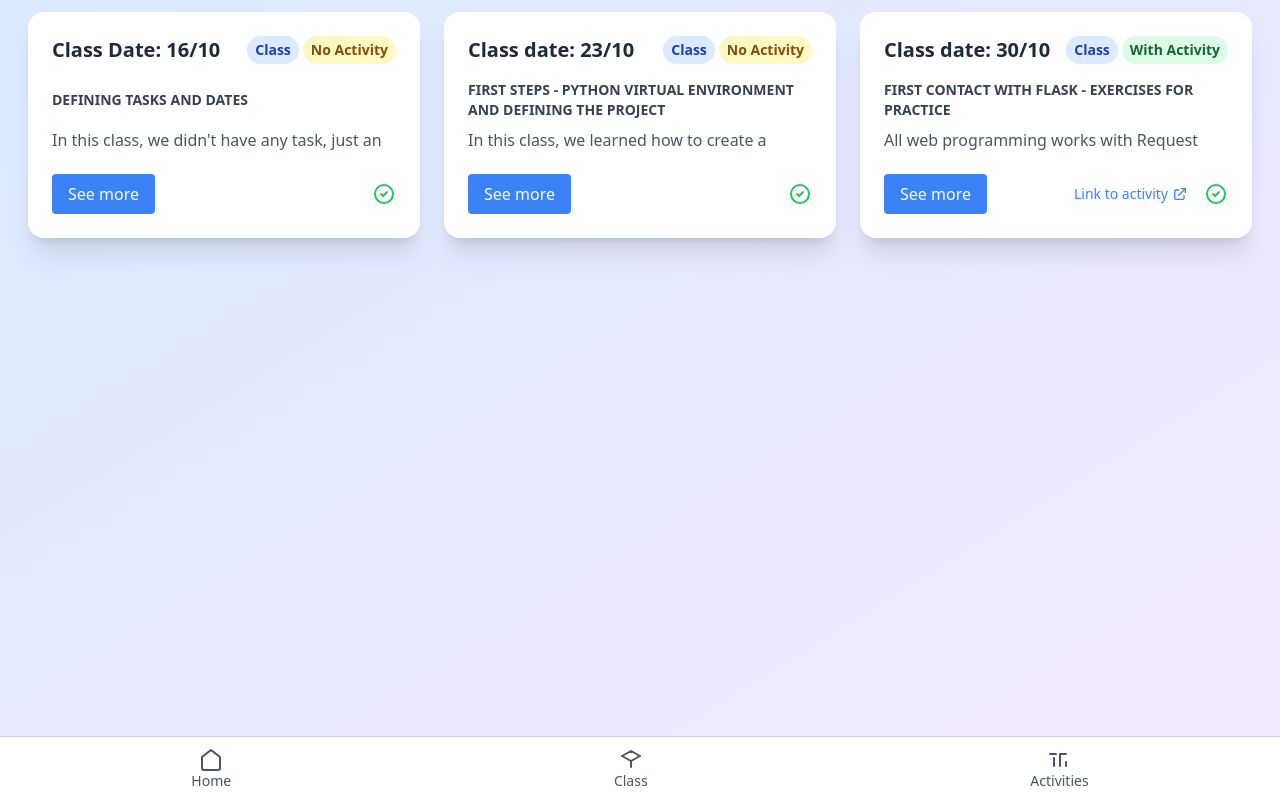
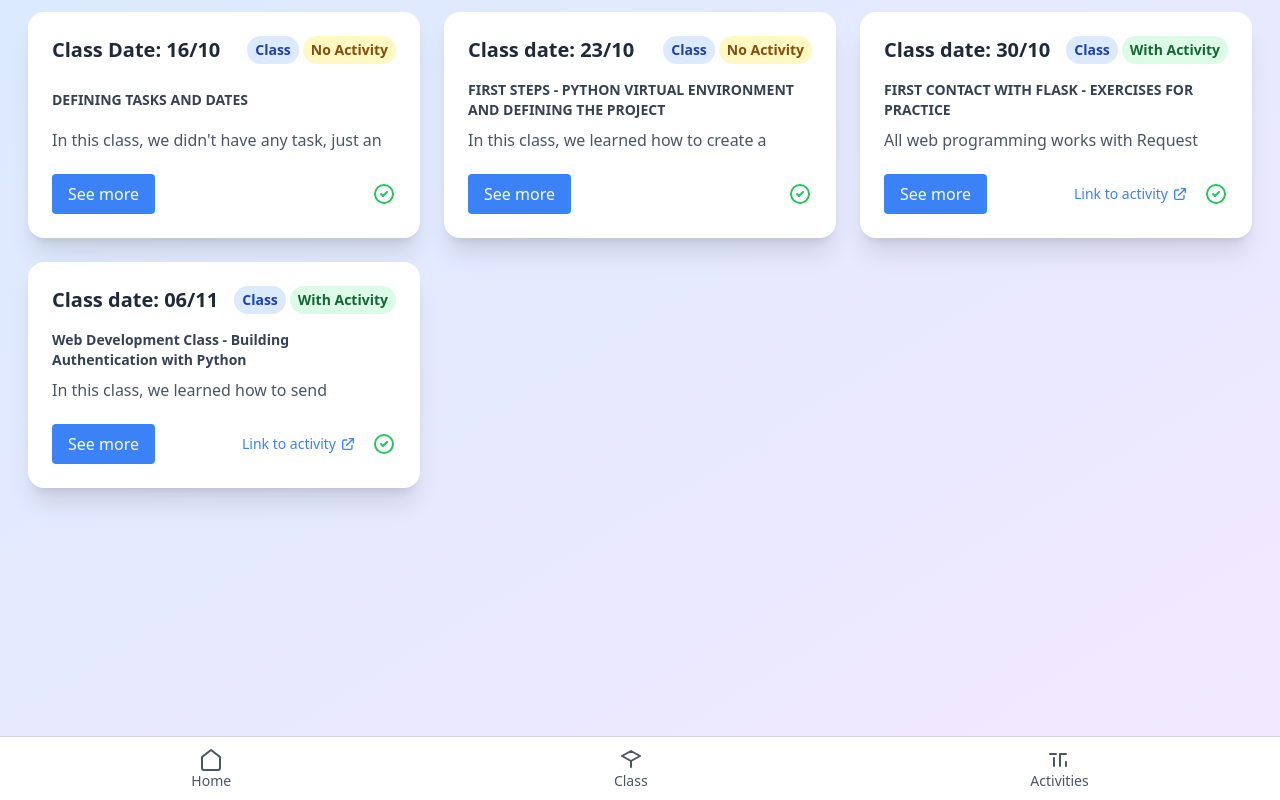
Before and after one commit to Patrick510/portfolio_python, a Flask app: page /class in a window 1280 px wide. Run offline with Flask 3, Linux system fonts and the light colour scheme; some libraries are stand-ins or nearby versions.

Commit message:
add class section with activity details and interactive elements in class.html

```diff
--- a/app/templates/class.html
+++ b/app/templates/class.html
@@ -224,6 +224,57 @@
     </div>
   </div>
 
+  <div class="flex flex-col justify-between bg-white shadow-xl rounded-2xl p-6 w-full transform hover:scale-105 transition-transform duration-300 overflow-hidden" style="max-height: 400px;">
+    <div class="flex justify-between items-start mb-4">
+      <h2 class="text-xl font-bold text-gray-800">Class date: 06/11</h2>
+      <div class="flex item-center gap-1">
+        <span class="px-2 py-1 bg-blue-100 text-blue-800 text-sm font-semibold rounded-full">Class</span>
+        <span class="px-2 py-1 bg-green-100 text-green-800 text-sm font-semibold rounded-full">With Activity</span>
+      </div>
+    </div>
+    <h3 class="text-sm font-semibold text-gray-700 mb-2">Web Development Class - Building Authentication with Python</h3>
+    <div>
+      <p id="text-content" class="text-gray-600 mb-4" style="max-height: 30px; overflow: hidden; text-overflow: ellipsis; display: -webkit-box; -webkit-box-orient: vertical;">
+        In this class, we learned how to send properties to the HTML page.<br>
+
+        render_template("index.html", nome=nome)
+        `<b>Hello {{nome}}</b>`
+
+        In the activities, we had to do the following:<br><br>
+
+        <b>Activities:</b><br>
+        1 - CONSIDERING A MOCK USER AND PASSWORD, CREATE A LOGIN PAGE THAT RETURNS "HELLO" OR "GOOD AFTERNOON" IF IT MATCHES, OTHERWISE "USER AND PASSWORD DO NOT MATCH"<br>
+
+        2 - LIMIT THE USER'S AUTHENTICATION ATTEMPTS TO 2<br>
+
+        3 - STYLIZE THE ACTIVITY NICELY<br>
+
+        4 - WRITE A PYTHON SCRIPT THAT AUTOMATICALLY GENERATES AN HTML TEMPLATE CONTAINING A FORM FOR DATA INPUT, WHICH SHOULD BE PROVIDED BY A JSON PAYLOAD<br>
+
+        5 - INCREMENT THE SCRIPT FROM QUESTION 4 SO THAT AFTER GENERATING THE TEMPLATE, IT AUTOMATICALLY CREATES A ROUTE TO VISUALIZE THE TEMPLATE<br><br>
+
+        But at the moment we were going to start our activity, the teacher explained... we need to do the activity with another friend, but we can't see what the other is doing. We need to do our part, and the other does their part, and in the end, we put them together and see the result.<br>
+        CREATE 6 ROUTES, EACH STYLISH, AND IT SHOULD CONTAIN THE GROUP'S CURRICULUM<br><br>
+      </p>
+
+      <div class="flex justify-between items-center">
+
+        <button id="toggle-btn" class="bg-blue-500 text-white px-4 py-2 rounded hover:bg-blue-600 transition-colors duration-300 open-popup">See more</button>
+        <div class="flex items-center gap-4">
+          <a href="/activity" class="text-blue-500 hover:text-blue-600 transition-colors duration-300 flex items-center">
+            <span class="mr-1 text-sm">Link to activity</span>
+            <svg xmlns="http://www.w3.org/2000/svg" class="h-4 w-4" fill="none" viewBox="0 0 24 24" stroke="currentColor">
+              <path stroke-linecap="round" stroke-linejoin="round" stroke-width="2" d="M10 6H6a2 2 0 00-2 2v10a2 2 0 002 2h10a2 2 0 002-2v-4M14 4h6m0 0v6m0-6L10 14" />
+            </svg>
+          </a>
+          <svg xmlns="http://www.w3.org/2000/svg" class="h-6 w-6 text-green-500" fill="none" viewBox="0 0 24 24" stroke="currentColor">
+            <path stroke-linecap="round" stroke-linejoin="round" stroke-width="2" d="M9 12l2 2 4-4m6 2a9 9 0 11-18 0 9 9 0 0118 0z" />
+          </svg>
+        </div>
+      </div>
+    </div>
+  </div>
+
 </div>
 
 <div id="popup" class="fixed inset-0 bg-gray-600 bg-opacity-50 overflow-y-auto h-full w-full hidden">
```
